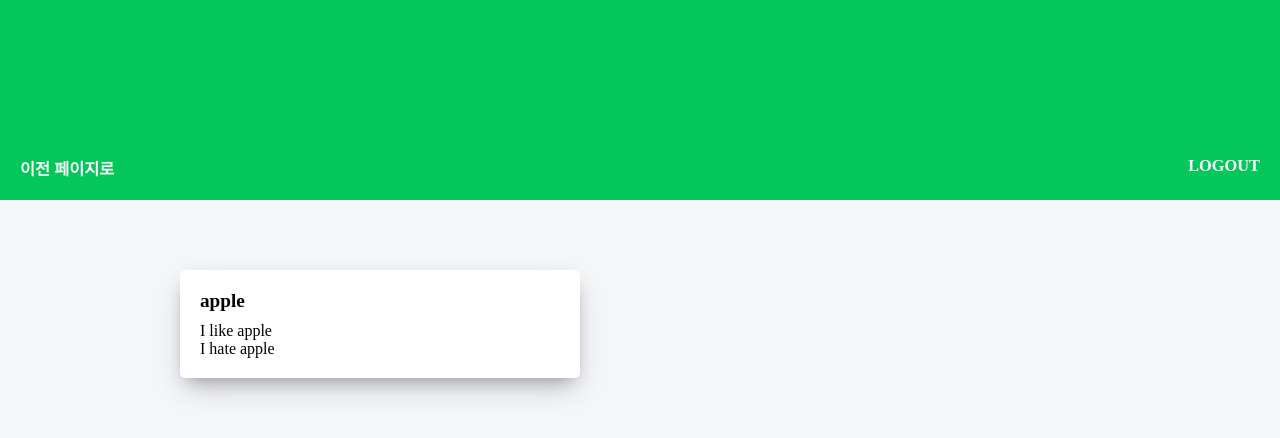
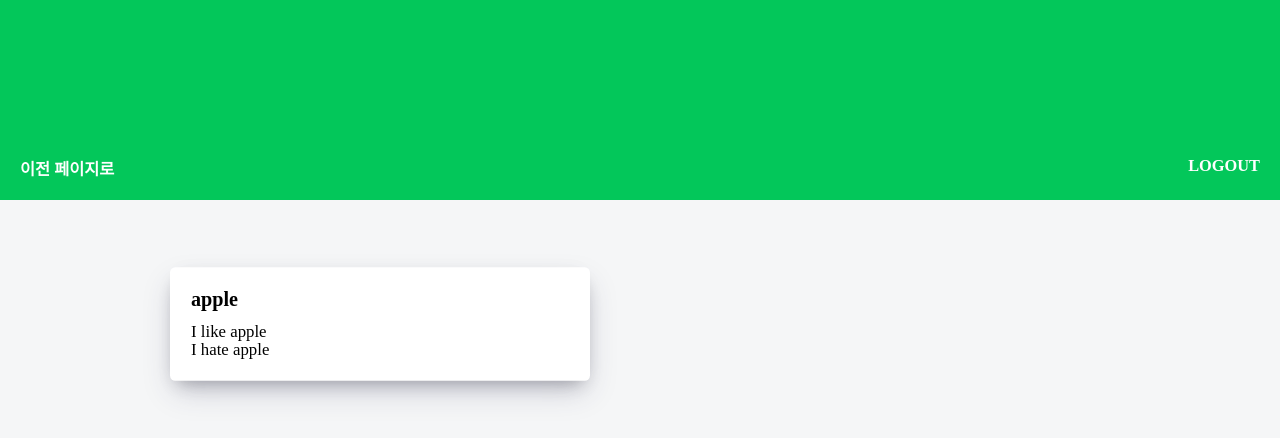
Before and after one commit to codestates/Avocado-AVocaDo, a React (Create React App) app in the folder client/: page /wordbook in a window 1280 px wide. In both pictures the pointer is over the element 380 px from the left and 324 px from the top of the page. Shown: the top 438 px of the page. Built offline with nearby package versions, Linux system fonts and the light colour scheme.

Commit message:
add scale up on wordCard when mouse over #21
단어카드에 커서 대면 확대되도록 설정함

```diff
--- a/client/src/CSS/Main.css
+++ b/client/src/CSS/Main.css
@@ -137,3 +137,8 @@
 li {
   list-style: none;
 }
+
+.wordcard:hover {
+  cursor: pointer;
+  transform: scale(1.05);
+}
```
